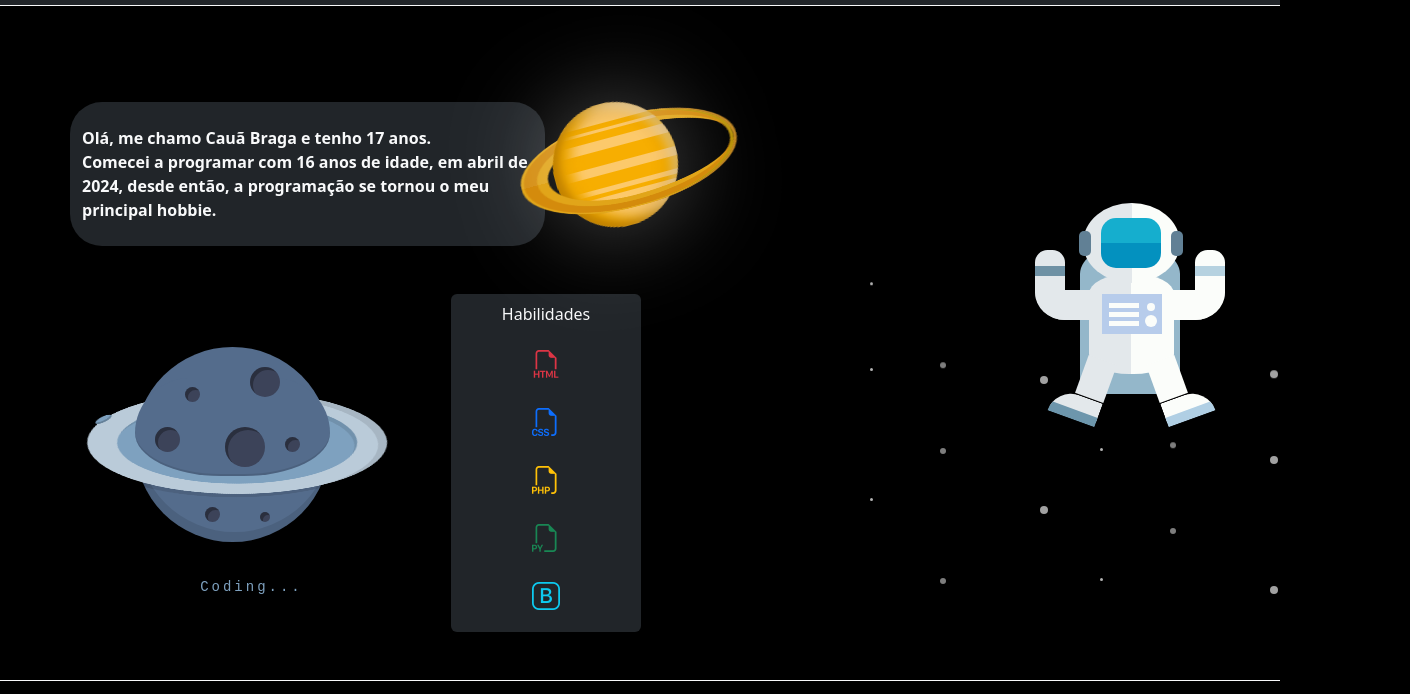
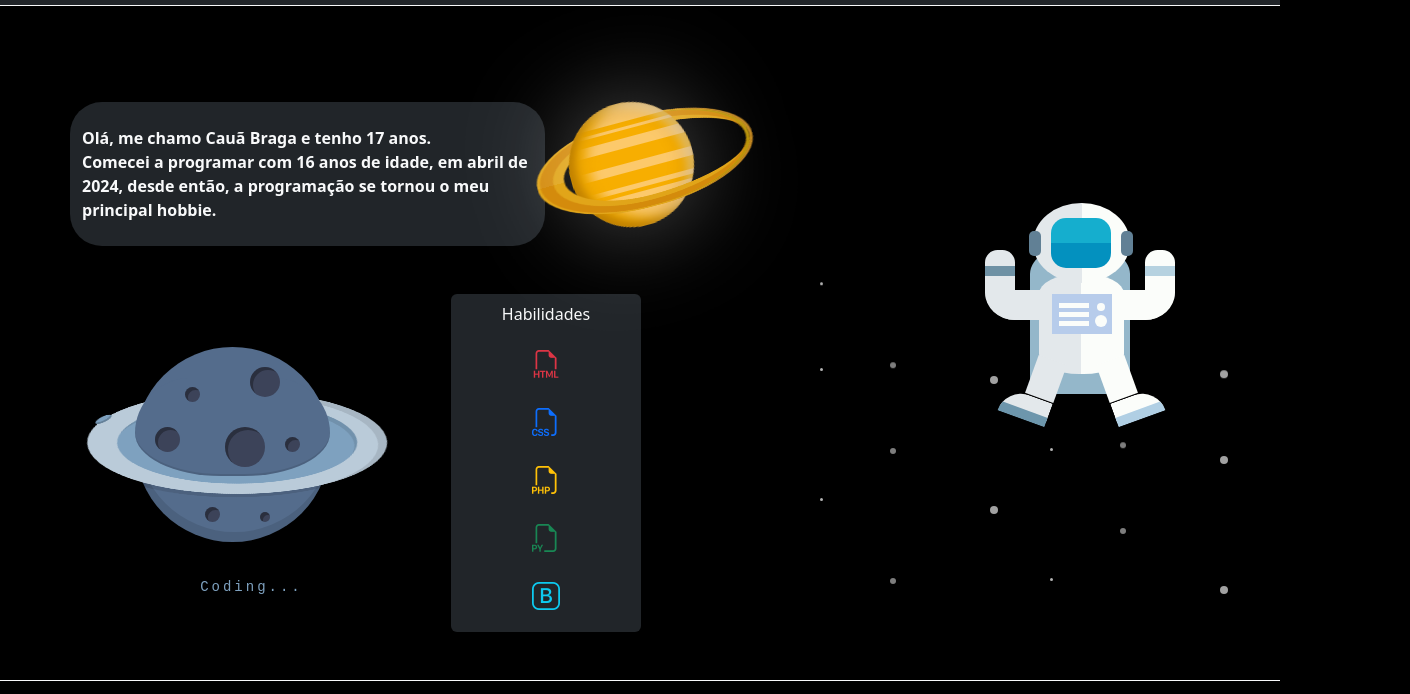
Before and after one commit to bragadevft/portfolio, a plain HTML site: page index.html in a window 1280 px wide. Shown: the part 91-785 px from the top of the page, 1410 px wide, since content can reach past the window. Drawn offline with nearby package versions, Linux system fonts and the light colour scheme.

Commit message:
Add files via upload

```diff
--- a/estilo.css
+++ b/estilo.css
@@ -321,7 +321,7 @@
     overflow: hidden;
     /* Esconda qualquer coisa que ultrapasse os limites do contêiner */
     top: 130px;
-    left: 850px;
+    left: 800px;
 }
 @keyframes snow {
     0% {
--- a/index.html
+++ b/index.html
@@ -117,7 +117,7 @@
               programar com 16 anos de idade, em abril de 2024, desde então, a
               programação se tornou o meu principal hobbie.
             </div>
-            <div class="planet ms-2"></div>
+            <div class="planet ms-4"></div>
           </div>
         </div>
       </section>
```
